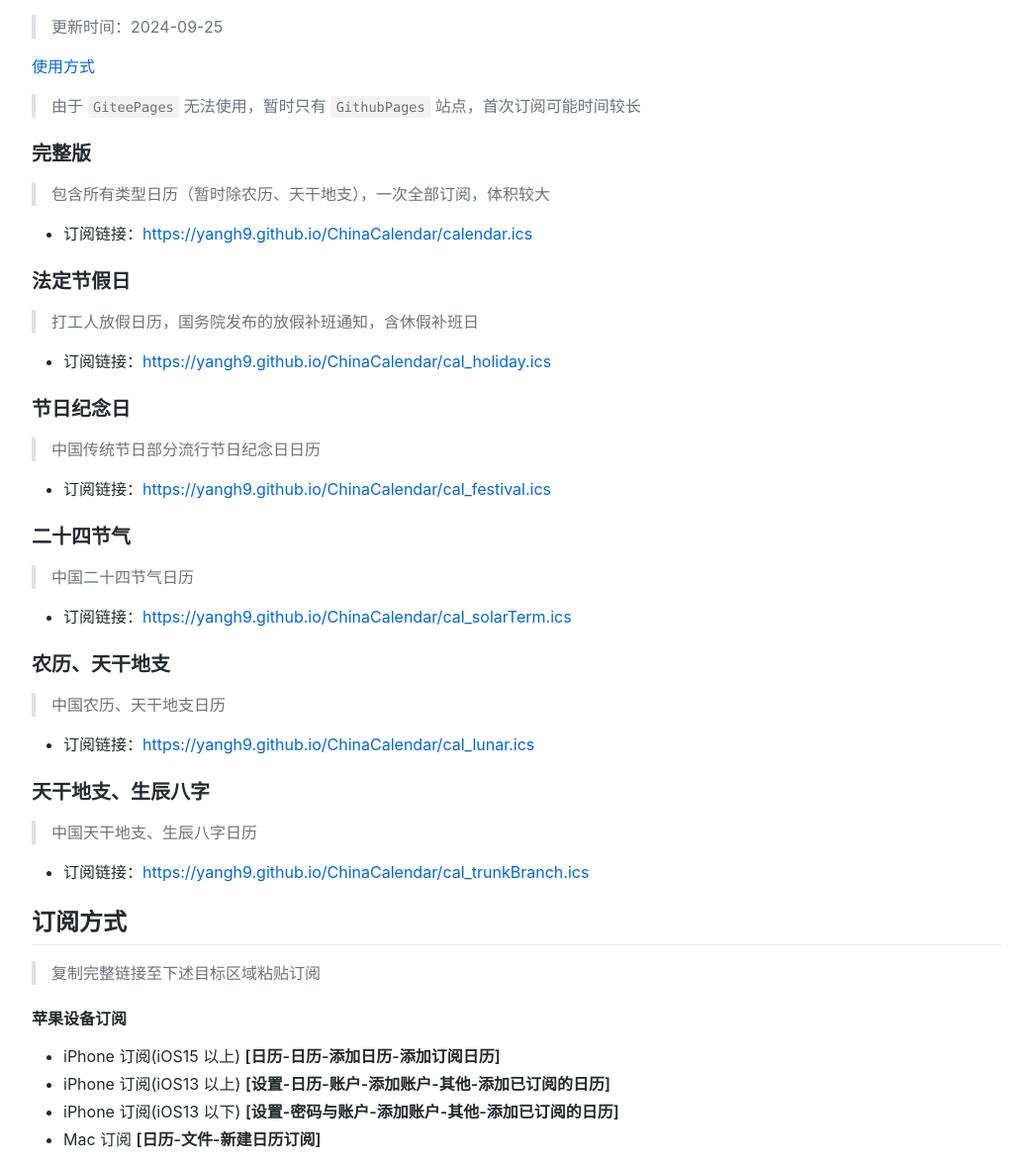
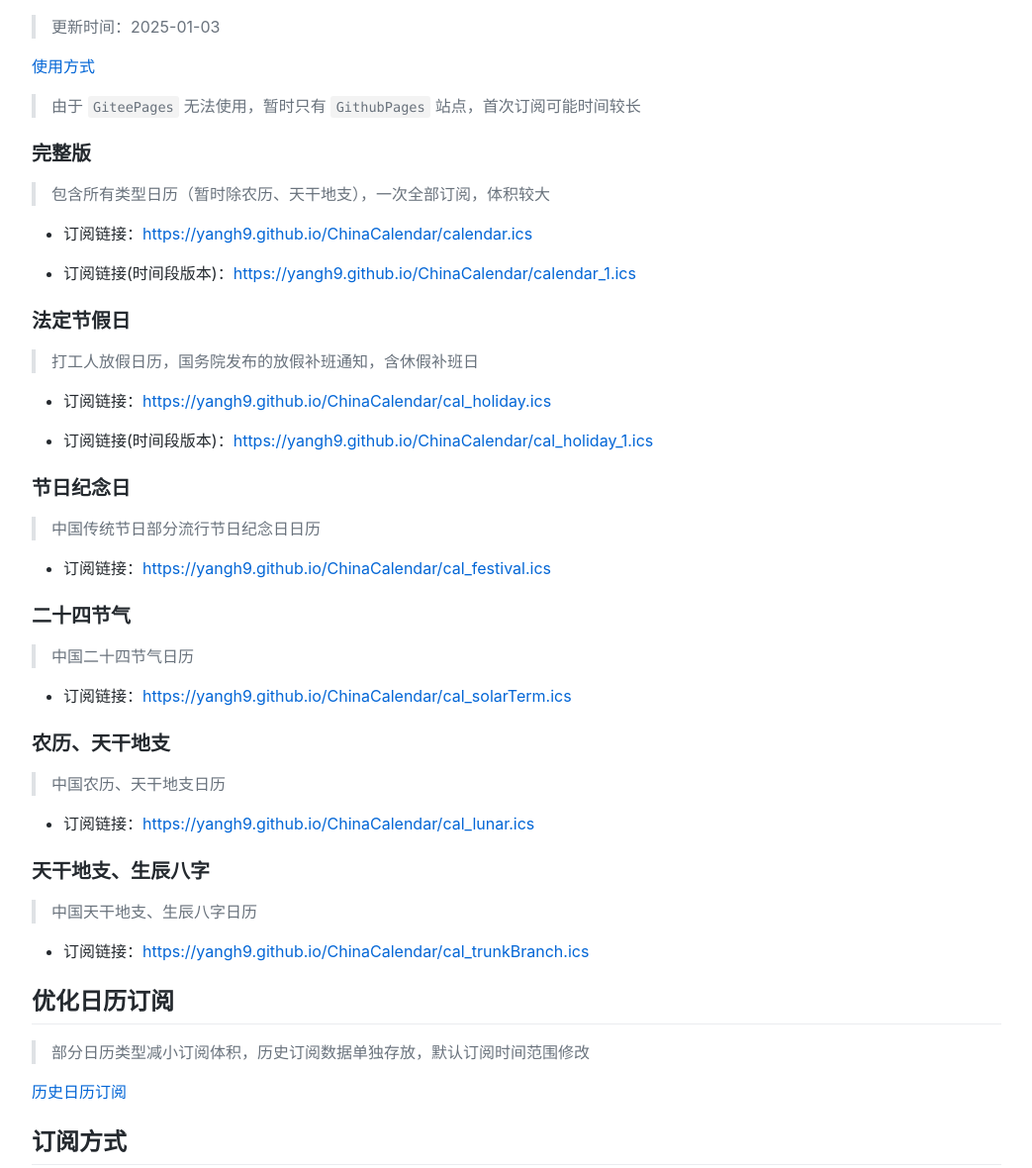
Before and after one commit to YangH9/ChinaCalendar, a plain HTML site: page index.html in a window 1280 px wide. Shown: the part 1080-2260 px from the top of the page at 99% size, without its empty margins (118-1161 px from the left). Drawn offline with Linux system fonts and the light colour scheme.

Commit message:
[update]submodule-branch-pages

```diff
--- a/index.html
+++ b/index.html
@@ -8,8 +8,8 @@
     <meta name="generator" content="Jekyll v3.9.3" />
     <meta property="og:title" content="ChinaCalendar" />
     <meta property="og:locale" content="en_US" />
-    <meta name="description" content="中华人民共和国节日日历,纪念日日历,法定节假日,调休补班,法定节假日调休补班日历,二十四节气日历,天干地支农历日历" />
-    <meta property="og:description" content="中华人民共和国节日日历,纪念日日历,法定节假日,调休补班,法定节假日调休补班日历,二十四节气日历,天干地支农历日历" />
+    <meta name="description" content="中华人民共和国节日日历,纪念日日历,法定节假日日历,调休补班日历,法定节假日调休补班日历,二十四节气日历,天干地支农历日历" />
+    <meta property="og:description" content="中华人民共和国节日日历,纪念日日历,法定节假日日历,调休补班日历,法定节假日调休补班日历,二十四节气日历,天干地支农历日历" />
     <link rel="canonical" href="https://yangh9.github.io/ChinaCalendar/" />
     <meta property="og:url" content="https://yangh9.github.io/ChinaCalendar/" />
     <meta property="og:site_name" content="ChinaCalendar" />
@@ -31,7 +31,7 @@
         <a href="https://yangh9.github.io/ChinaCalendar"><img src="https://img.shields.io/badge/github%20pages-white?logo=github&amp;logoColor=black" alt="" /></a>
       </p>
       <blockquote>
-        <p>更新时间：2024-09-25</p>
+        <p><!-- [update time start] -->更新时间：2025-01-03<!-- [update time end] --></p>
       </blockquote>
       <p><a href="#订阅方式">使用方式</a></p>
       <blockquote>
@@ -44,12 +44,18 @@
       <ul>
         <li>订阅链接：<a href="https://yangh9.github.io/ChinaCalendar/calendar.ics">https://yangh9.github.io/ChinaCalendar/calendar.ics</a></li>
       </ul>
+      <ul>
+        <li>订阅链接(时间段版本)：<a href="https://yangh9.github.io/ChinaCalendar/calendar_1.ics">https://yangh9.github.io/ChinaCalendar/calendar_1.ics</a></li>
+      </ul>
       <h3 id="法定节假日">法定节假日</h3>
       <blockquote>
         <p>打工人放假日历，国务院发布的放假补班通知，含休假补班日</p>
       </blockquote>
       <ul>
         <li>订阅链接：<a href="https://yangh9.github.io/ChinaCalendar/cal_holiday.ics">https://yangh9.github.io/ChinaCalendar/cal_holiday.ics</a></li>
+      </ul>
+      <ul>
+        <li>订阅链接(时间段版本)：<a href="https://yangh9.github.io/ChinaCalendar/cal_holiday_1.ics">https://yangh9.github.io/ChinaCalendar/cal_holiday_1.ics</a></li>
       </ul>
       <h3 id="节日纪念日">节日纪念日</h3>
       <blockquote>
@@ -79,6 +85,11 @@
       <ul>
         <li>订阅链接：<a href="https://yangh9.github.io/ChinaCalendar/cal_trunkBranch.ics">https://yangh9.github.io/ChinaCalendar/cal_trunkBranch.ics</a></li>
       </ul>
+      <h2 id="优化日历订阅">优化日历订阅</h2>
+      <blockquote>
+        <p>部分日历类型减小订阅体积，历史订阅数据单独存放，默认订阅时间范围修改</p>
+      </blockquote>
+      <p><a href="https://yangh9.github.io/calendar/">历史日历订阅</a></p>
       <h2 id="订阅方式">订阅方式</h2>
       <blockquote>
         <p>复制完整链接至下述目标区域粘贴订阅</p>
```
Also changed, not shown: README.md, 7 other files.
